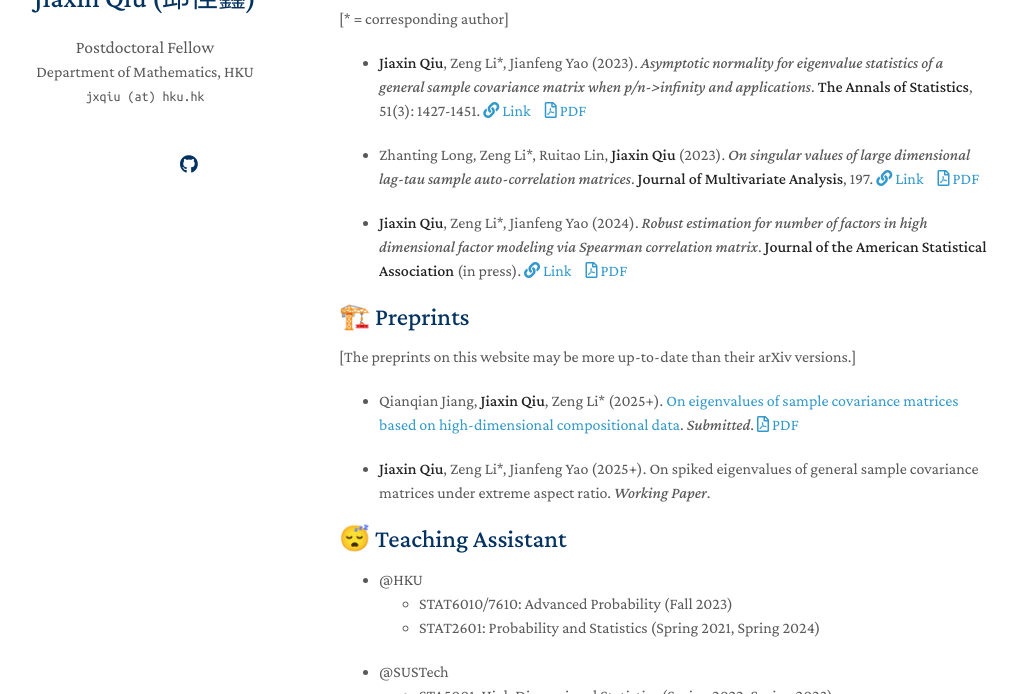
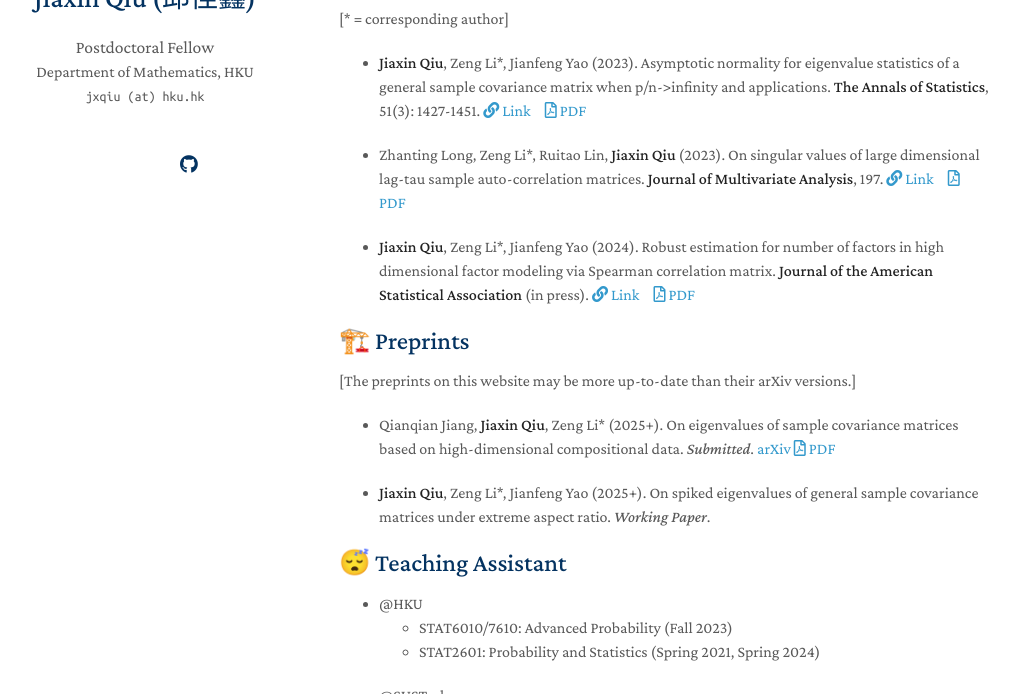
Before and after one commit to jxqiu77/jxqiu77.github.io, a Jekyll site: the page built from index.md, in a window 1280 px wide and 900 px high, scrolled down 340 px, cut to the strip 206-900 px from the top of the window. Shown: the whole strip, without its empty margins (131-1150 px from the left). Built offline with Jekyll 4.4.1, drawn with Linux system fonts in a browser that asks for light colours; nearby versions of some CDN libraries; a style sheet for code colours, icons or effects is not loaded; our own code applies the rules of GitHub Pages for plain Markdown files.

Commit message:
Update index.md

```diff
--- a/index.md
+++ b/index.md
@@ -24,17 +24,17 @@ I am currently a Postdoctoral Fellow in the [Department of Mathematics](https://
 
 [\* = corresponding author]
 
-- **Jiaxin Qiu**, Zeng Li\*, Jianfeng Yao (2023). *Asymptotic normality for eigenvalue statistics of a general sample covariance matrix when p/n->infinity and applications*. **The Annals of Statistics**, 51(3): 1427-1451. [<i class="fas fa-link"></i> Link](https://doi.org/10.1214/23-AOS2300) &ensp; [<i class="far fa-file-pdf"></i> PDF](/assets/files/papers/2023-AoS-ultraCLT.pdf)
+- **Jiaxin Qiu**, Zeng Li\*, Jianfeng Yao (2023). Asymptotic normality for eigenvalue statistics of a general sample covariance matrix when p/n->infinity and applications. **The Annals of Statistics**, 51(3): 1427-1451. [<i class="fas fa-link"></i> Link](https://doi.org/10.1214/23-AOS2300) &ensp; [<i class="far fa-file-pdf"></i> PDF](/assets/files/papers/2023-AoS-ultraCLT.pdf)
 
-- Zhanting Long, Zeng Li\*, Ruitao Lin, **Jiaxin Qiu** (2023). *On singular values of large dimensional lag-tau sample auto-correlation matrices*. **Journal of Multivariate Analysis**, 197. [<i class="fas fa-link"></i> Link](https://doi.org/10.1016/j.jmva.2023.105205) &ensp; [<i class="far fa-file-pdf"></i> PDF](/assets/files/papers/2023-JMVA-autocorr.pdf)
+- Zhanting Long, Zeng Li\*, Ruitao Lin, **Jiaxin Qiu** (2023). On singular values of large dimensional lag-tau sample auto-correlation matrices. **Journal of Multivariate Analysis**, 197. [<i class="fas fa-link"></i> Link](https://doi.org/10.1016/j.jmva.2023.105205) &ensp; [<i class="far fa-file-pdf"></i> PDF](/assets/files/papers/2023-JMVA-autocorr.pdf)
 
-- **Jiaxin Qiu**, Zeng Li\*, Jianfeng Yao (2024). *Robust estimation for number of factors in high dimensional factor modeling via Spearman correlation matrix*. **Journal of the American Statistical Association** (in press). [<i class="fas fa-link"></i> Link](https://www.tandfonline.com/doi/full/10.1080/01621459.2024.2402565) &ensp; [<i class="far fa-file-pdf"></i> PDF](/assets/files/papers/2024-JASA-Spearman.pdf)
+- **Jiaxin Qiu**, Zeng Li\*, Jianfeng Yao (2024). Robust estimation for number of factors in high dimensional factor modeling via Spearman correlation matrix. **Journal of the American Statistical Association** (in press). [<i class="fas fa-link"></i> Link](https://www.tandfonline.com/doi/full/10.1080/01621459.2024.2402565) &ensp; [<i class="far fa-file-pdf"></i> PDF](/assets/files/papers/2024-JASA-Spearman.pdf)
 
 ## 🏗️ Preprints
 
 [The preprints on this website may be more up-to-date than their arXiv versions.]
 
-- Qianqian Jiang, **Jiaxin Qiu**, Zeng Li\* (2025+). [On eigenvalues of sample covariance matrices based on high-dimensional compositional data](https://arxiv.org/abs/2312.14420). *Submitted*. [<i class="far fa-file-pdf"></i> PDF](/assets/files/papers/2024-arXiv-CoDA.pdf)
+- Qianqian Jiang, **Jiaxin Qiu**, Zeng Li\* (2025+). On eigenvalues of sample covariance matrices based on high-dimensional compositional data. *Submitted*. [arXiv](https://arxiv.org/abs/2312.14420) [<i class="far fa-file-pdf"></i> PDF](/assets/files/papers/2024-arXiv-CoDA.pdf)
 
 - **Jiaxin Qiu**, Zeng Li\*, Jianfeng Yao (2025+). On spiked eigenvalues of general sample covariance matrices under extreme aspect ratio. *Working Paper*.
 
```
